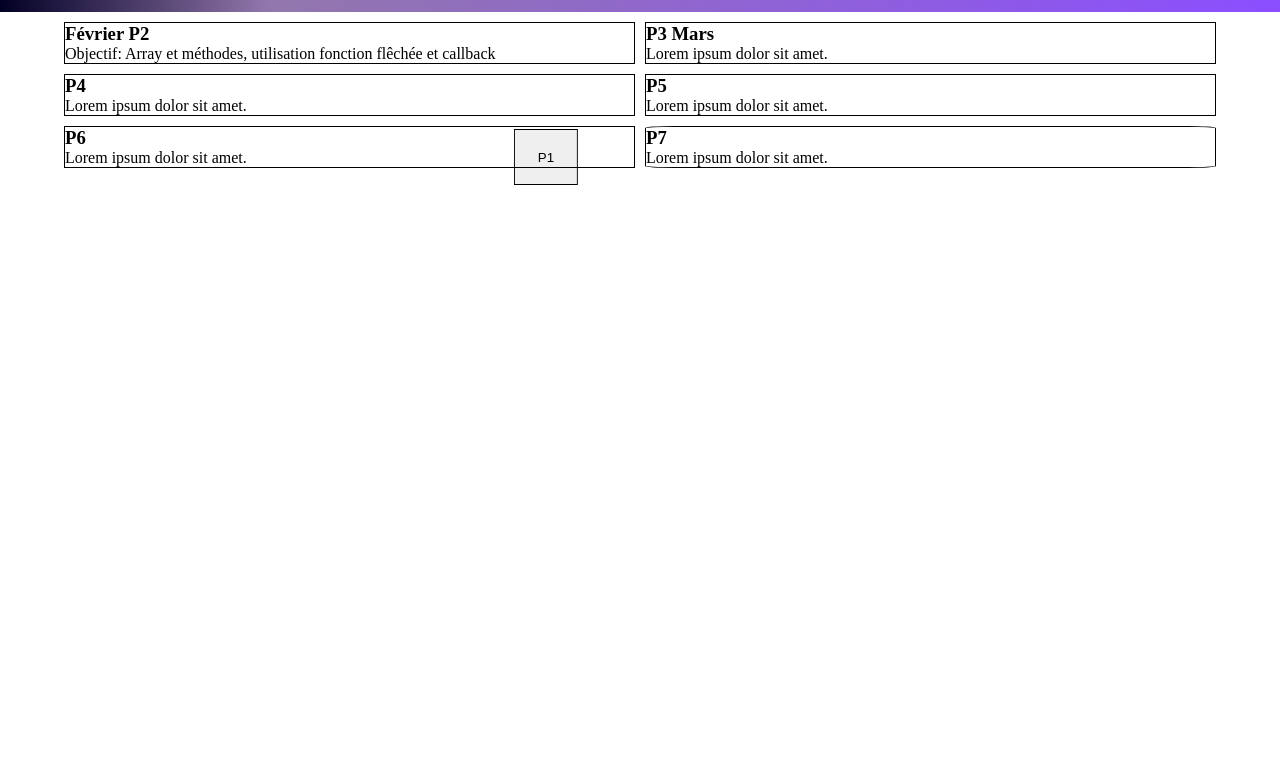
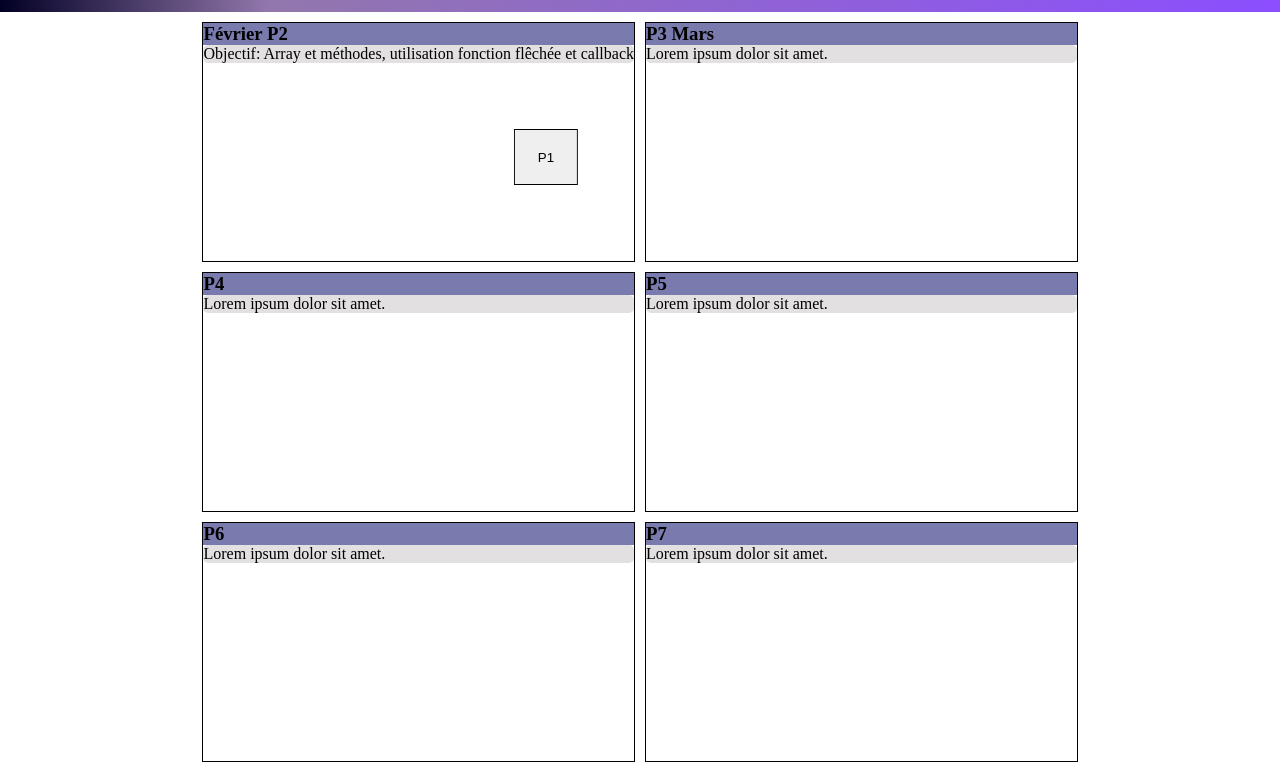
Before and after one commit to yannDon/cv, a plain HTML site: page P1/P1/p1.html in a window 1280 px wide. Both pictures are taken after a click on the button "P1". Shown: the part 55-817 px from the top of the page. Drawn offline with Linux system fonts and the light colour scheme.

Commit message:
grid project size

```diff
--- a/P1/P1/p1.css
+++ b/P1/P1/p1.css
@@ -83,7 +83,7 @@
     bottom: 50%;
     left: 5%;
 
-    border-radius: 5%;
+
     transition: all 1s ease-in-out;
 }
 
--- a/P1/P1/p1.html
+++ b/P1/P1/p1.html
@@ -29,31 +29,31 @@
                     </section>
                 </div>
                 <div class="project" id="p3">
-                    <h3>P3 Mars</h3>
+                    <h3 class="sub-title">P3 Mars</h3>
                     <section class="section">
                         <p>Lorem ipsum dolor sit amet.</p>
                     </section>
                 </div>
                 <div class="project" id="p4">
-                    <h3>P4</h3>
+                    <h3 class="sub-title">P4</h3>
                     <section class="section">
                         <p>Lorem ipsum dolor sit amet.</p>
                     </section>
                 </div>
                 <div class="project" id="p5">
-                    <h3>P5</h3>
+                    <h3 class="sub-title">P5</h3>
                     <section class="section">
                         <p>Lorem ipsum dolor sit amet.</p>
                     </section>
                 </div>
                 <div class="project"id="p6">
-                    <h3>P6</h3>
+                    <h3 class="sub-title">P6</h3>
                     <section class="section">
                         <p>Lorem ipsum dolor sit amet.</p>
                     </section>
                 </div>
                 <div class="project" id="p7">
-                    <h3>P7</h3>
+                    <h3 class="sub-title">P7</h3>
                     <section class="section">
                         <p>Lorem ipsum dolor sit amet.</p>
                     </section>
--- a/P1/P1/p1.js
+++ b/P1/P1/p1.js
@@ -10,6 +10,9 @@ const grid = document.getElementById("grid")
 const project = document.getElementById("grid").children
 const main = document.getElementById("main")
 const sections = document.querySelectorAll(".section")
+const subTitles = document.querySelectorAll(".sub-title")
+const media600 = window.matchMedia("(min-width: 600px)").matches
+
 
 function animated() {
     port.style.transform = "rotate(0deg)"
@@ -25,6 +28,8 @@ function animated() {
 
     nav.style.justifyContent = "space-between"
     nav.style.alignItems = "center"
+
+
 
     category.style.display = "flex"
 
@@ -45,6 +50,7 @@ function animated() {
         nav.style.display = "flex"
         }, "2000")
 
+
     for (i = 0; i < project.length; i++) {
         project[i].style.transform = "rotate(0deg)"
         project[i].style.position = "static"
@@ -53,17 +59,25 @@ function animated() {
 
     grid.style.display = "grid"
     grid.style.gridTemplateColumns = "repeat(2, 1fr)"
-    grid.style.width = "auto"
+    grid.style.gridTemplateRows = "30vh 30vh 30vh"
+
     grid.style.gap = "10px"
 
-    main.style.marginLeft = "5%"
-    main.style.marginRight = "5%"
+
+
 
     sections.forEach(section => {
         section.style.display ="block"
         section.style.borderRadius ="5px"
+        section.style.backgroundColor = "rgb(226, 224, 224)"
     })
+    main.style.display = "flex"
+    main.style.justifyContent = "center"
 
+    subTitles.forEach(subTitle => {
+        subTitle.style.backgroundColor ="rgba(119, 120, 172, 0.986)"
+
+    })
 }
 
-console.log(sections)
+console.log(media600)
```
